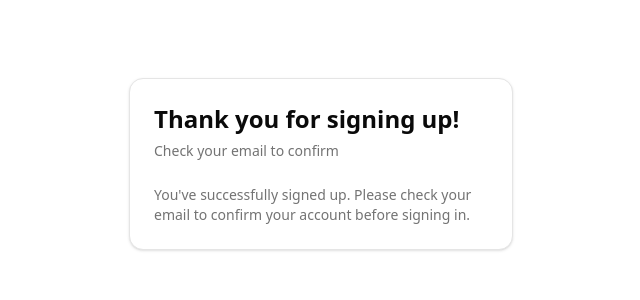
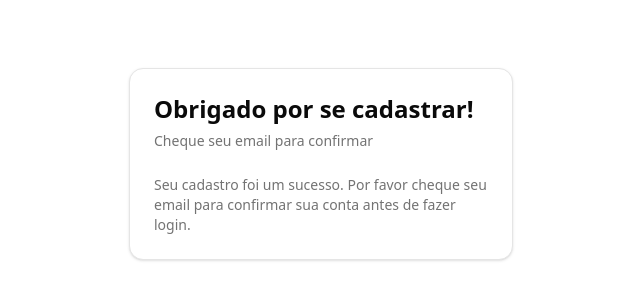
Before and after one commit to Paiva-TI/Dash-Paiva, a Next.js app in the folder frontend/: page /auth/sign-up-success in a window 1280 px wide. Shown: the part 236-536 px from the top of the page, without its empty margins (319-959 px from the left). Built offline with nearby package versions, Linux system fonts and the light colour scheme.

Commit message:
att: página sign up

```diff
--- a/frontend/app/auth/error/page.tsx
+++ b/frontend/app/auth/error/page.tsx
@@ -9,7 +9,7 @@ export default async function Page({ searchParams }: { searchParams: Promise<{ e
         <div className="flex flex-col gap-6">
           <Card>
             <CardHeader>
-              <CardTitle className="text-2xl">Sorry, something went wrong.</CardTitle>
+              <CardTitle className="text-2xl">Desculpe, algo deu errado.</CardTitle>
             </CardHeader>
             <CardContent>
               {params?.error ? (
--- a/frontend/app/auth/sign-up-success/page.tsx
+++ b/frontend/app/auth/sign-up-success/page.tsx
@@ -13,13 +13,13 @@ export default function Page() {
         <div className="flex flex-col gap-6">
           <Card>
             <CardHeader>
-              <CardTitle className="text-2xl">Thank you for signing up!</CardTitle>
-              <CardDescription>Check your email to confirm</CardDescription>
+              <CardTitle className="text-2xl">Obrigado por se cadastrar!</CardTitle>
+              <CardDescription>Cheque seu email para confirmar</CardDescription>
             </CardHeader>
             <CardContent>
               <p className="text-sm text-muted-foreground">
-                You&apos;ve successfully signed up. Please check your email to confirm your account
-                before signing in.
+                Seu cadastro foi um sucesso. Por favor cheque seu email para confirmar sua conta
+                antes de fazer login.
               </p>
             </CardContent>
           </Card>
```
